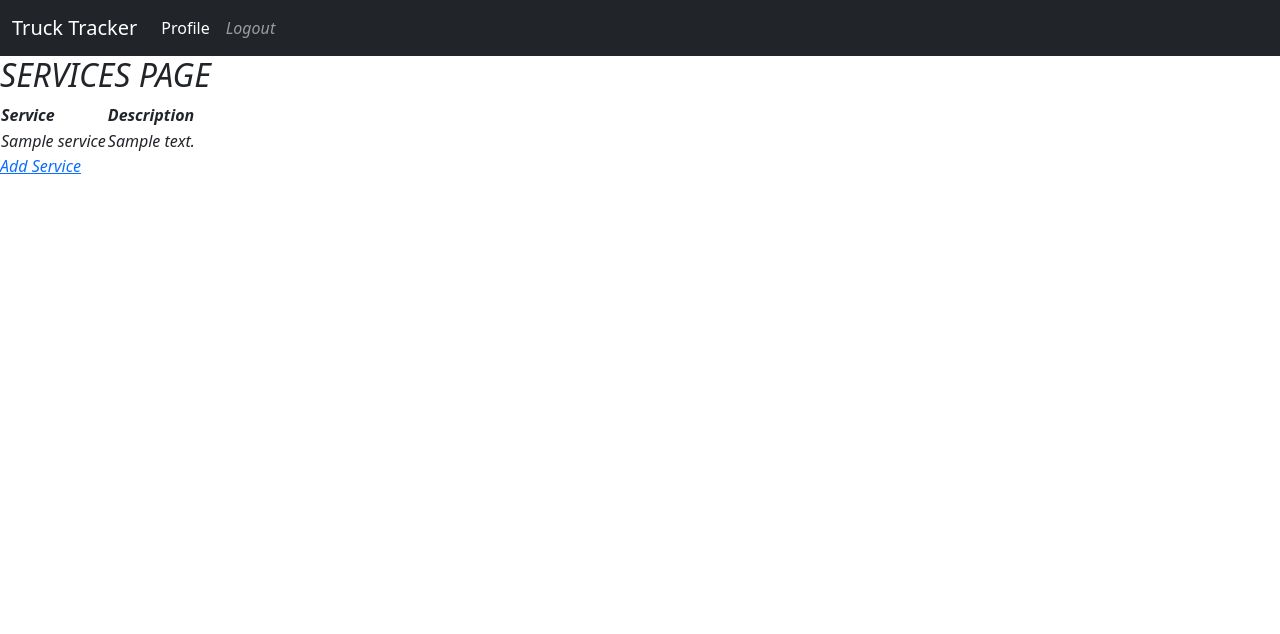
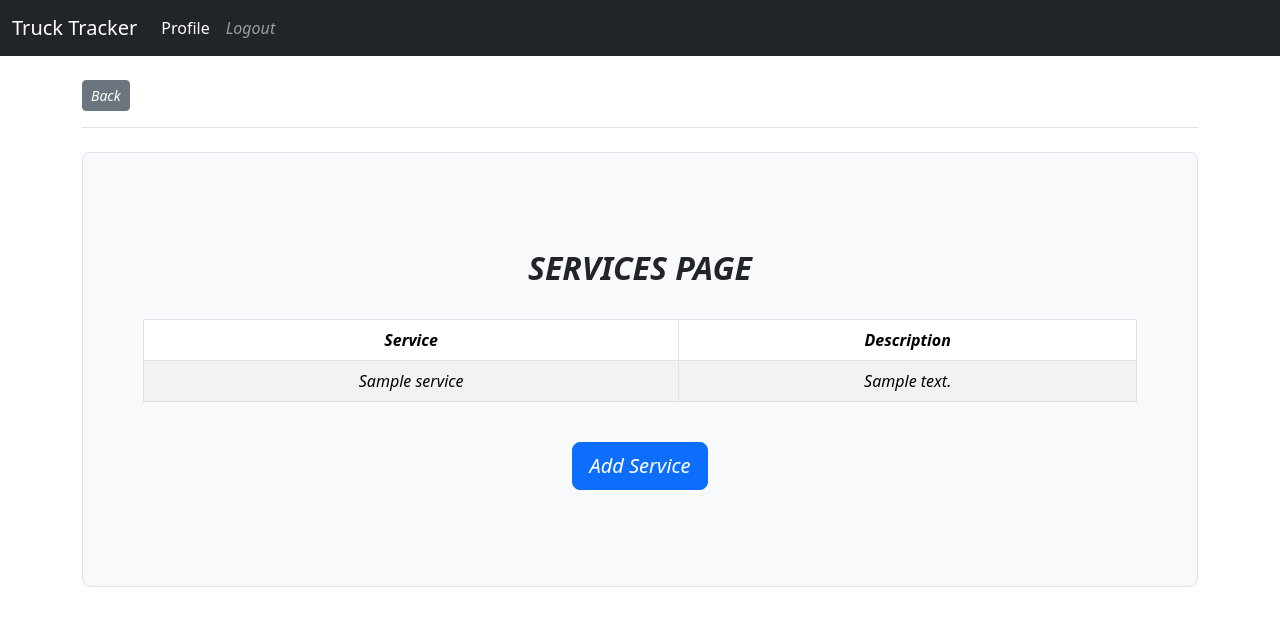
Before and after one commit to CodyBu/Truck-Tracker, a Flask app: page /services in a window 1280 px wide. Shown: the top 634 px of the page. Run offline with Flask 2, Linux system fonts and the light colour scheme; tables that the repository leaves empty hold one stand-in row (values such as "Sample post"); some libraries are stand-ins or nearby versions.

Commit message:
Update services.html

```diff
--- a/templates/services.html
+++ b/templates/services.html
@@ -3,20 +3,35 @@
 {% block title %}Services{% endblock %}
 
 {% block content %}
-<h2>SERVICES PAGE</h2>
+
+	<main>
+		<div class="container py-4">
+			<header class="pb-3 mb-4 border-bottom">
+
+				<div class="d-grid gap-2 d-md-block">
+				<div> <a class="btn btn-secondary btn-sm btn-block" href="{{ url_for('admin') }}">Back</a></div>
+				</div>
+			</header>
+			<div class="p-5 mb-4 bg-light border rounded-3 text-center container">
+             <div class="container-md py-5 d-grid gap-4">
+    <h2 class = "fw-bold">SERVICES PAGE</h2>
 <div>
-    <table>
+    <table class = "table table-striped table-hover table-bordered table-responsive">
+        <thead>
         <tr>
-            <th>Service</th>
-            <th>Description</th>
+            <th scope = "col">Service</th>
+            <th scope = "col">Description</th>
         </tr>
+        </thead>
         {% for service in serviceList %}
+        <tbody>
         <tr>
             <td>{{ service.ServiceName }}</td>
             <td>{{ service.ServiceDescription }}</td>
         </tr>
+        </tbody>
         {% endfor %}
     </table>
 </div>
-<div> <a href="{{ url_for('addService') }}"><i class="fas fa-user"></i>Add Service</a></div>
+<div> <a class="btn btn-primary btn-lg btn-block" href="{{ url_for('addService') }}"><i class="fas fa-user"></i>Add Service</a></div>
 {% endblock %}
```
